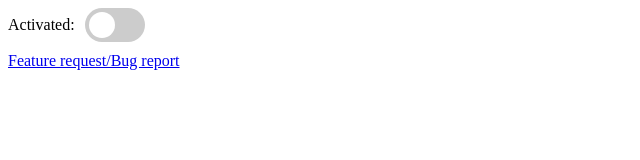
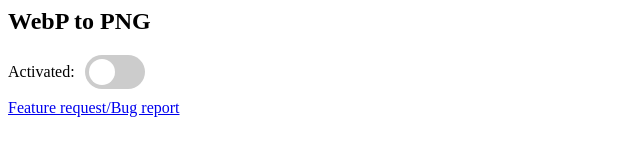
Before and after one commit to humblewolfstudio/webp-png-extension, a browser extension: page index.html in a window 1280 px wide. Shown: the whole page, without its empty margins (0-640 px from the left). Drawn offline with Linux system fonts and the light colour scheme.

Commit message:
added title :3

```diff
--- a/index.html
+++ b/index.html
@@ -67,6 +67,7 @@
 
 <body>
   <div style="width: 200px;">
+    <h2>WebP to PNG</h2>
     <div style="display: flex; flex-direction: row; align-items: center; margin-bottom: 10px;">
       <label style="padding-right: 10px;" id="label">Activated: </label>
       <label class="switch">
```
